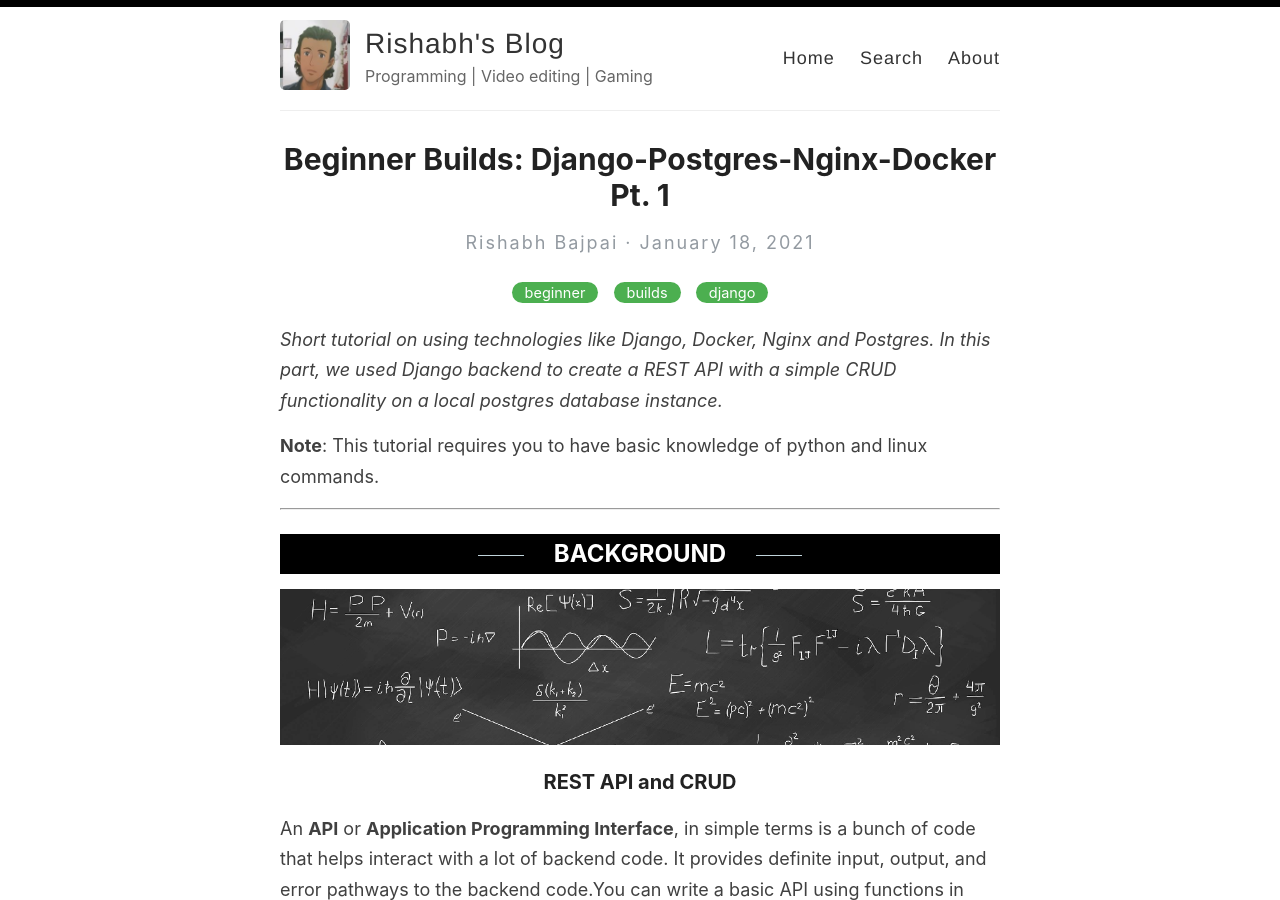
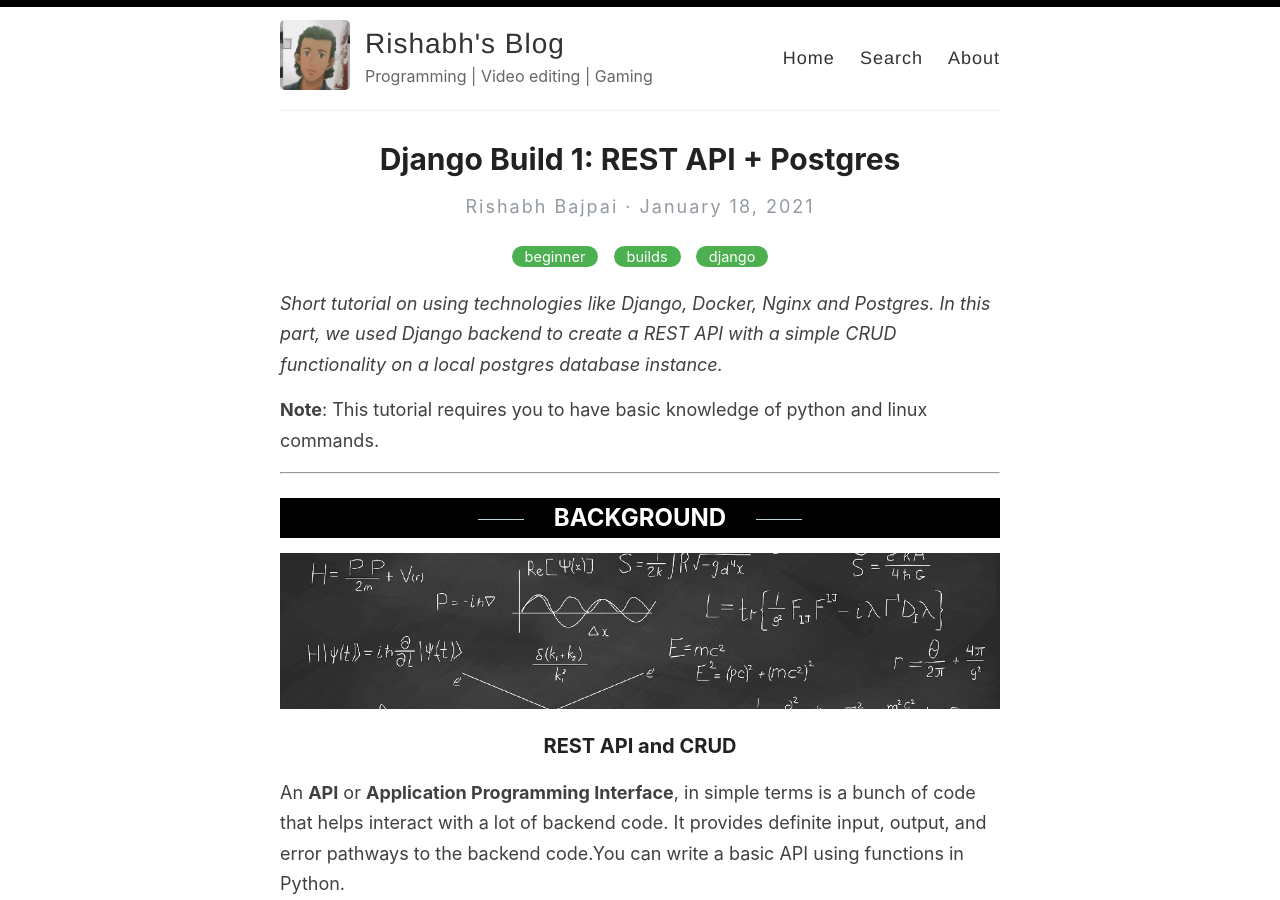
Before and after one commit to CodeSeeker99/codeseeker99.github.io, a Jekyll site: the page built from _posts/2021-01-18-Django1.md, in a window 1280 px wide and 900 px high. Built offline with Jekyll 4.4.1, drawn with Linux system fonts in a browser that asks for light colours.

Commit message:
Update 2021-01-18-Django1.md

```diff
--- a/_posts/2021-01-18-Django1.md
+++ b/_posts/2021-01-18-Django1.md
@@ -1,8 +1,11 @@
 ---
 published: true
 layout: post
-title: "Beginner Builds: Django-Postgres-Nginx-Docker Pt. 1"
-categories: [beginner, builds, django]
+title: 'Django Build 1: REST API + Postgres'
+categories:
+  - beginner
+  - builds
+  - django
 ---
 
 _Short tutorial on using technologies like Django, Docker, Nginx and Postgres. In this part, we used Django backend to create a REST API with a simple CRUD functionality on a local postgres database instance._
```
